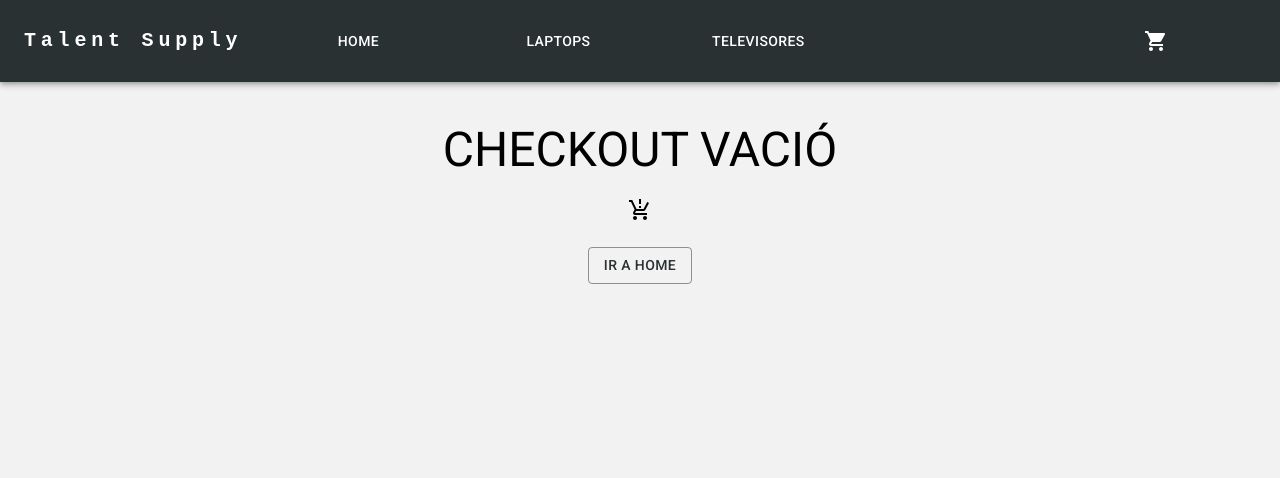
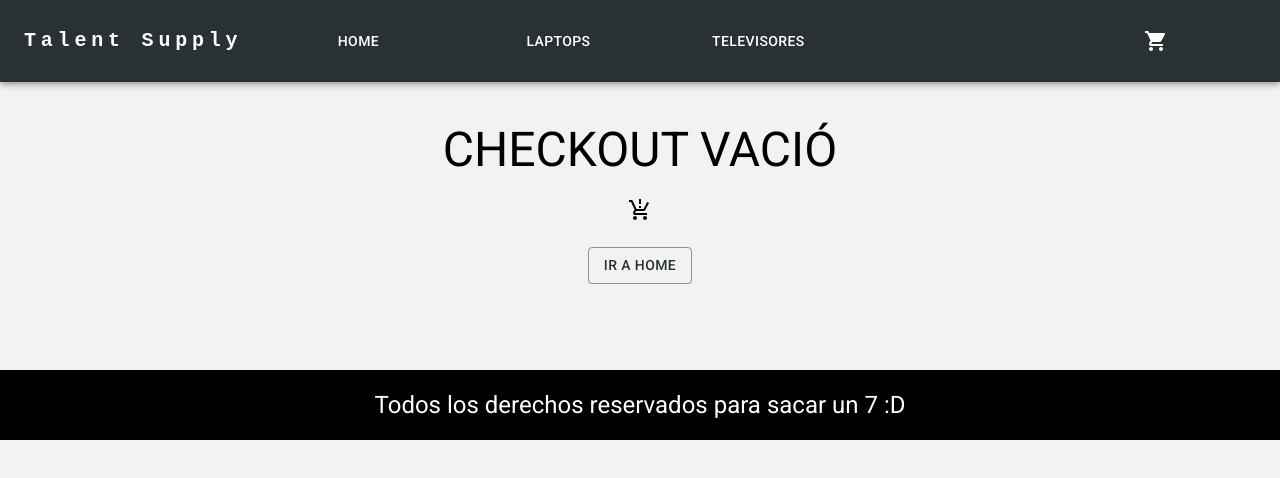
Before and after one commit to EBFcode/talentsupplyy, a React (Create React App) app: page /checkout in a window 1280 px wide. Shown: the top 478 px of the page. Built offline with nearby package versions, Linux system fonts and the light colour scheme.

Commit message:
UltimasMejoras

```diff
--- a/src/App.js
+++ b/src/App.js
@@ -8,6 +8,8 @@ import Cart from './Components/CartContainer/Cart';
 import { ThemeProvider } from '@emotion/react';
 import theme from './themeconfig'
 import Slider from './Components/Slider.jsx';
+import Footer from './Components/Footer.jsx';
+
 import Checkout from './Components/Checkout.jsx';
 
 // rfc
@@ -18,6 +20,7 @@ function App() {
         <ThemeProvider theme={theme}>
           <BrowserRouter>
             <NavBar />
+
               <Routes>
                 <Route path='/' element={<> <Slider /> <ItemListContainer /> </>}></Route>
                 <Route path='/category/:idCategory' element={<ItemListContainer />} />
@@ -27,6 +30,7 @@ function App() {
                 <Route path='/checkout' element={<Checkout />} />
               </Routes>
 
+            <Footer />
           </BrowserRouter>
         </ThemeProvider>
       </CartProvider>
--- /dev/null
+++ b/src/Components/Footer.jsx
@@ -0,0 +1,15 @@
+import React from 'react'
+import Container from '@mui/material/Container'
+import Typography from '@mui/material/Typography'
+
+export default function footer() {
+    return (
+        <Container sx={{mt: 5, background: '#000', textAlign: 'center'}} maxWidth="xl">
+            <br />
+            <Typography variant="h5" color="white">
+                Todos los derechos reservados para sacar un 7 :D
+            </Typography>
+            <br />
+        </Container>
+    )
+}
```
Also changed, not shown: firebase.json (added), 1 other file (tests, documents, lock files or other folders).
